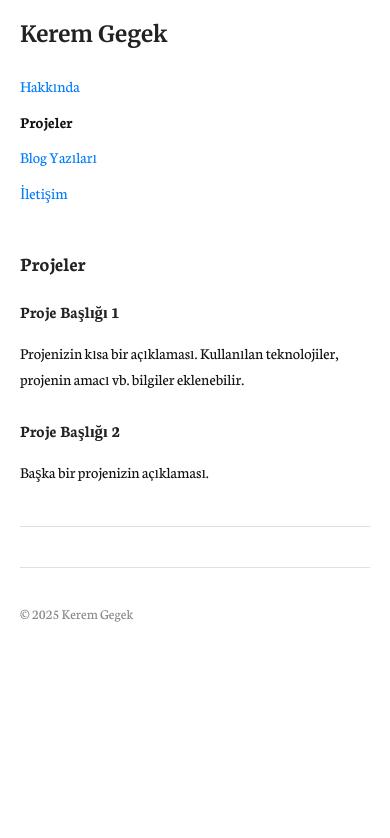
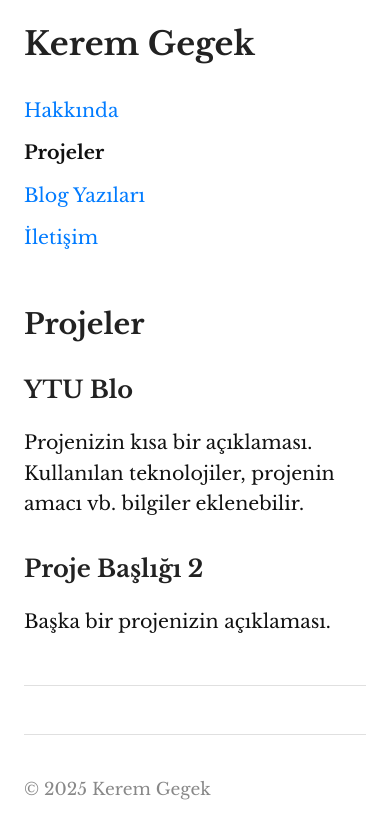
Before and after one commit to kerem6790/personal-website, a plain HTML site: page projects.html in a window 390 px wide. Drawn offline with nearby package versions, Linux system fonts and the light colour scheme.

Commit message:
Refactor: Change font to Libre Baskerville and increase overall size by 20%

```diff
--- a/projects.html
+++ b/projects.html
@@ -4,10 +4,10 @@
     <meta charset="UTF-8">
     <meta name="viewport" content="width=device-width, initial-scale=1.0">
     <title>Kerem Gegek - Projeler</title> <!-- Sayfa başlığı -->
-    <!-- Google Fonts: Merriweather (for H1) + Neuton (for body) -->
+    <!-- Google Fonts: Libre Baskerville -->
     <link rel="preconnect" href="https://fonts.googleapis.com">
     <link rel="preconnect" href="https://fonts.gstatic.com" crossorigin>
-    <link href="https://fonts.googleapis.com/css2?family=Merriweather:wght@700&family=Neuton:wght@400;700&display=swap" rel="stylesheet">
+    <link href="https://fonts.googleapis.com/css2?family=Libre+Baskerville:wght@400;700&display=swap" rel="stylesheet">
     <!-- Font Awesome -->
     <link rel="stylesheet" href="https://cdnjs.cloudflare.com/ajax/libs/font-awesome/6.5.1/css/all.min.css" integrity="sha512-DTOQO9RWCH3ppGqcWaEA1BIZOC6xxalwEsw9c2QQeAIftl+Vegovlnee1c9QX4TctnWMn13TZye+giMm8e2LwA==" crossorigin="anonymous" referrerpolicy="no-referrer" />
     <!-- Custom CSS -->
@@ -33,7 +33,7 @@
                     <h2>Projeler</h2>
                     <!-- Projelerinizi buraya listeleyin -->
                     <div class="project">
-                        <h3>Proje Başlığı 1</h3>
+                        <h3>YTU Blo</h3>
                         <p>Projenizin kısa bir açıklaması. Kullanılan teknolojiler, projenin amacı vb. bilgiler eklenebilir.</p>
                         <!-- <a href="#">Proje Linki</a> -->
                     </div>
--- a/style.css
+++ b/style.css
@@ -4,51 +4,51 @@ html {
 }
 
 body {
-    font-family: 'Neuton', serif; /* Ana font güncellendi */
+    font-family: 'Libre Baskerville', serif; /* Font değişti */
     background-color: #ffffff;
     color: #111111; /* Ana metin rengi */
     line-height: 1.6;
     margin: 0;
     padding: 0;
-    font-size: 17px; /* Temel font boyutu artırıldı (16px -> 17px, 18px biraz büyük durabilir) */
+    font-size: 20px; /* ~%20 artış (17px -> 20px) */
 }
 
 /* Link Stilleri */
 a {
     color: #007bff; /* Link rengi mavi */
-    text-decoration: none; /* Varsayılan alt çizgiyi kaldır */
+    text-decoration: none;
     transition: color 0.2s ease, text-decoration 0.2s ease;
 }
 
 a:hover,
 a:focus {
-    color: #0056b3; /* Hover/focus için biraz daha koyu mavi */
-    text-decoration: underline; /* Hover/focus'da alt çizgi ekle */
+    color: #0056b3;
+    text-decoration: underline;
 }
 
 /* İki Sütunlu Düzen */
 .layout-container {
     display: flex;
-    max-width: 960px; /* Toplam genişlik biraz daraltıldı */
-    margin: 40px auto;
-    padding: 0 40px; /* Sağ/sol padding artırıldı (2.5rem = 40px) */
+    max-width: 1150px; /* ~%20 artış (960px -> 1150px) */
+    margin: 48px auto; /* ~%20 artış (40px -> 48px) */
+    padding: 0 48px; /* ~%20 artış (40px -> 48px) */
 }
 
 /* Kenar Çubuğu (Sidebar) */
 .sidebar {
-    flex: 0 0 180px; /* Genişlik biraz daraltıldı */
-    padding-right: 40px;
-    padding-top: 5px; /* Üstten hafif padding */
+    flex: 0 0 215px; /* ~%20 artış (180px -> 215px) */
+    padding-right: 48px; /* ~%20 artış (40px -> 48px) */
+    padding-top: 6px; /* ~%20 artış (5px -> 6px) */
 }
 
 .sidebar h1 {
-    font-family: 'Merriweather', serif; /* Başlık fontu */
-    font-size: 1.6em; /* Yaklaşık 27px */
+    font-family: 'Libre Baskerville', serif; /* Font değişti */
+    font-size: 1.9em; /* ~%20 artış (1.6em -> 1.9em) */
     margin-top: 0;
-    margin-bottom: 40px; /* Alt boşluk artırıldı */
+    margin-bottom: 48px; /* ~%20 artış (40px -> 48px) */
     font-weight: 700;
     line-height: 1.3;
-    color: #222222; /* Başlık rengi */
+    color: #222222;
 }
 
 .sidebar nav ul {
@@ -58,7 +58,7 @@ a:focus {
 }
 
 .sidebar nav li {
-    margin-bottom: 12px; /* Linkler arası boşluk */
+    margin-bottom: 14px; /* ~%20 artış (12px -> 14px) */
 }
 
 .sidebar nav a {
@@ -90,52 +90,51 @@ a:focus {
 .main-content {
     flex: 1;
     min-width: 0;
-    padding-top: 5px; /* İçeriğin üst kısmına da hafif padding */
+    padding-top: 6px; /* ~%20 artış (5px -> 6px) */
 }
 
 /* Bölüm Stilleri (Ana içerik içinde) */
 .main-content section {
-    margin-bottom: 40px; /* Bölümler arası boşluk ayarlandı */
-    opacity: 1; /* Animasyon kaldırıldı, istenirse geri eklenebilir */
+    margin-bottom: 48px; /* ~%20 artış (40px -> 48px) */
+    opacity: 1;
     transform: none;
-    /* animation: fadeIn 0.8s ease-out forwards; */
     text-align: left;
 }
 
 .main-content section h2 {
-    font-size: 1.33em; /* Yaklaşık 22-23px */
-    margin-bottom: 20px;
-    padding-bottom: 0; /* Altındaki çizgi kaldırıldı */
-    border-bottom: none; /* Altındaki çizgi kaldırıldı */
-    display: block; /* Tam genişlik kaplasın */
+    font-size: 1.6em; /* ~%20 artış (1.33em -> 1.6em) */
+    margin-bottom: 24px; /* ~%20 artış (20px -> 24px) */
+    padding-bottom: 0;
+    border-bottom: none;
+    display: block;
     text-align: left;
     margin-top: 0;
-    font-weight: 700; /* Kalın */
-    color: #222222; /* Başlık rengi */
+    font-weight: 700;
+    color: #222222;
 }
 
 /* Proje ve Blog Kartları */
 .project,
 .blog-post {
-    margin-bottom: 25px;
+    margin-bottom: 30px; /* ~%20 artış (25px -> 30px) */
     text-align: left;
-    padding: 0; /* İç padding kaldırıldı */
-    border-radius: 0; /* Kenar yuvarlaklığı kaldırıldı */
-    background-color: transparent; /* Arka plan rengi kaldırıldı */
+    padding: 0;
+    border-radius: 0;
+    background-color: transparent;
 }
 
 .project h3,
 .blog-post h3 {
-    font-size: 1.1em; /* Yaklaşık 19px */
+    font-size: 1.32em; /* ~%20 artış (1.1em -> 1.32em) */
     font-weight: 700;
     color: #222222;
     margin-top: 0;
-    margin-bottom: 8px;
+    margin-bottom: 10px; /* ~%20 artış (8px -> 10px) */
 }
 
 /* İletişim ve Sosyal Linkler (Ana içerik içinde) */
 #contact p {
-    margin-bottom: 15px;
+    margin-bottom: 18px; /* ~%20 artış (15px -> 18px) */
 }
 
 .social-links {
@@ -144,9 +143,9 @@ a:focus {
 
 .social-links a {
     /* color: #333333; */ /* Genel a stilinden gelecek */
-    margin-right: 15px;
+    margin-right: 18px; /* ~%20 artış (15px -> 18px) */
     margin-left: 0;
-    font-size: 1em; /* Normal metin boyutu */
+    font-size: 1em;
     /* text-decoration: none; */ /* Genel a stilinde var */
     /* transition: color 0.3s ease, transform 0.3s ease; */ /* Genel a stilinde var */
     display: inline-block; /* Yan yana durmaları için */
@@ -161,17 +160,17 @@ a:focus {
 hr {
     border: 0;
     height: 1px;
-    background-color: #e0e0e0; /* Açık gri çizgi */
-    margin: 40px 0; /* Üst ve alt boşluk */
+    background-color: #e0e0e0;
+    margin: 48px 0; /* ~%20 artış (40px -> 48px) */
 }
 
 /* Footer (Ana içerik içinde) */
 .main-content footer {
-    margin-top: 40px;
-    font-size: 0.9em; /* Biraz daha küçük */
-    color: #888888; /* Soluk metin rengi */
-    padding-top: 20px;
-    border-top: 1px solid #e0e0e0; /* Üst çizgi rengi güncellendi */
+    margin-top: 48px; /* ~%20 artış (40px -> 48px) */
+    font-size: 0.9em;
+    color: #888888;
+    padding-top: 24px; /* ~%20 artış (20px -> 24px) */
+    border-top: 1px solid #e0e0e0;
     text-align: left;
 }
 
@@ -182,22 +181,22 @@ hr {
 @media (max-width: 768px) {
     .layout-container {
         flex-direction: column;
-        margin: 20px auto;
-        padding: 0 25px; /* Mobil padding */
+        margin: 24px auto; /* ~%20 artış (20px -> 24px) */
+        padding: 0 30px; /* ~%20 artış (25px -> 30px) */
     }
 
     .sidebar {
         flex: 0 0 auto;
         width: 100%;
         padding-right: 0;
-        text-align: left; /* Mobil menü sola hizalı */
-        margin-bottom: 30px;
+        text-align: left;
+        margin-bottom: 36px; /* ~%20 artış (30px -> 36px) */
         padding-top: 0;
     }
 
     .sidebar h1 {
-        font-size: 1.5em;
-        margin-bottom: 25px;
+        font-size: 1.8em; /* ~%20 artış (1.5em -> 1.8em) */
+        margin-bottom: 30px; /* ~%20 artış (25px -> 30px) */
     }
 
     .sidebar nav ul {
@@ -205,7 +204,7 @@ hr {
     }
 
     .sidebar nav li {
-        margin-bottom: 10px;
+        margin-bottom: 12px; /* ~%20 artış (10px -> 12px) */
     }
 
     .main-content {
@@ -223,33 +222,33 @@ hr {
     }
 
     .social-links a {
-        margin-right: 12px;
-        margin-bottom: 5px; /* Alt alta gelme durumunda boşluk */
+        margin-right: 14px; /* ~%20 artış (12px -> 14px) */
+        margin-bottom: 6px; /* ~%20 artış (5px -> 6px) */
     }
 
     hr {
-        margin: 30px 0;
+        margin: 36px 0; /* ~%20 artış (30px -> 36px) */
     }
 }
 
 @media (max-width: 480px) {
     body {
-        font-size: 16px; /* Daha küçük ekranlarda temel fontu 16px yap */
+        font-size: 19px; /* ~%20 artış (16px -> 19px) */
     }
     .layout-container {
-        padding: 0 20px;
+        padding: 0 24px; /* ~%20 artış (20px -> 24px) */
     }
     .sidebar h1 {
-        font-size: 1.4em;
+        font-size: 1.7em; /* ~%20 artış (1.4em -> 1.7em) */
     }
     .main-content section h2 {
-        font-size: 1.25em;
+        font-size: 1.5em; /* ~%20 artış (1.25em -> 1.5em) */
     }
     .project h3,
     .blog-post h3 {
-        font-size: 1.05em;
+        font-size: 1.26em; /* ~%20 artış (1.05em -> 1.26em) */
     }
     .social-links a {
-        font-size: 0.95em;
+        font-size: 1.14em; /* ~%20 artış (0.95em -> 1.14em) */
     }
 }
```
Also changed, not shown: blog.html (+2 -2 lines), contact.html (+2 -2 lines), index.html (+2 -2 lines).
